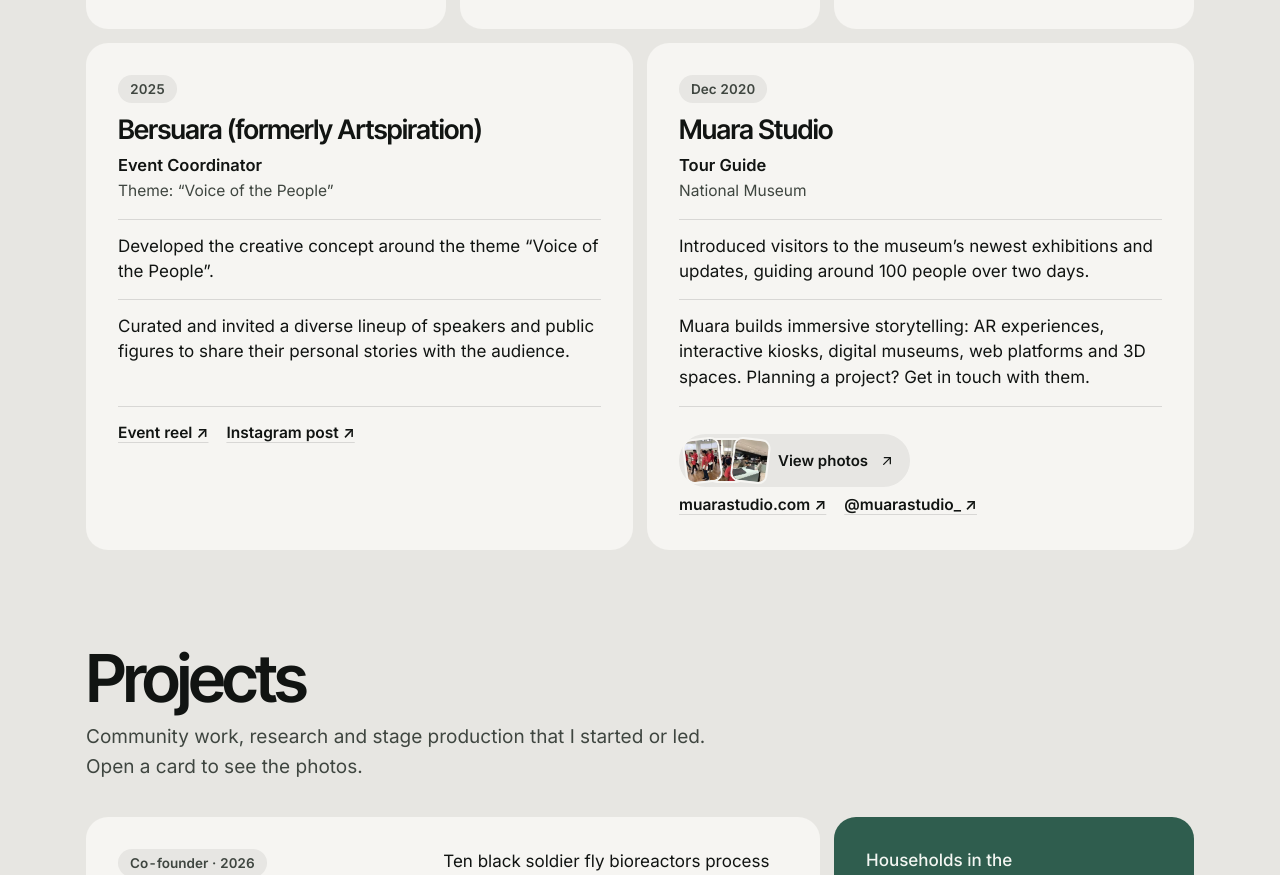
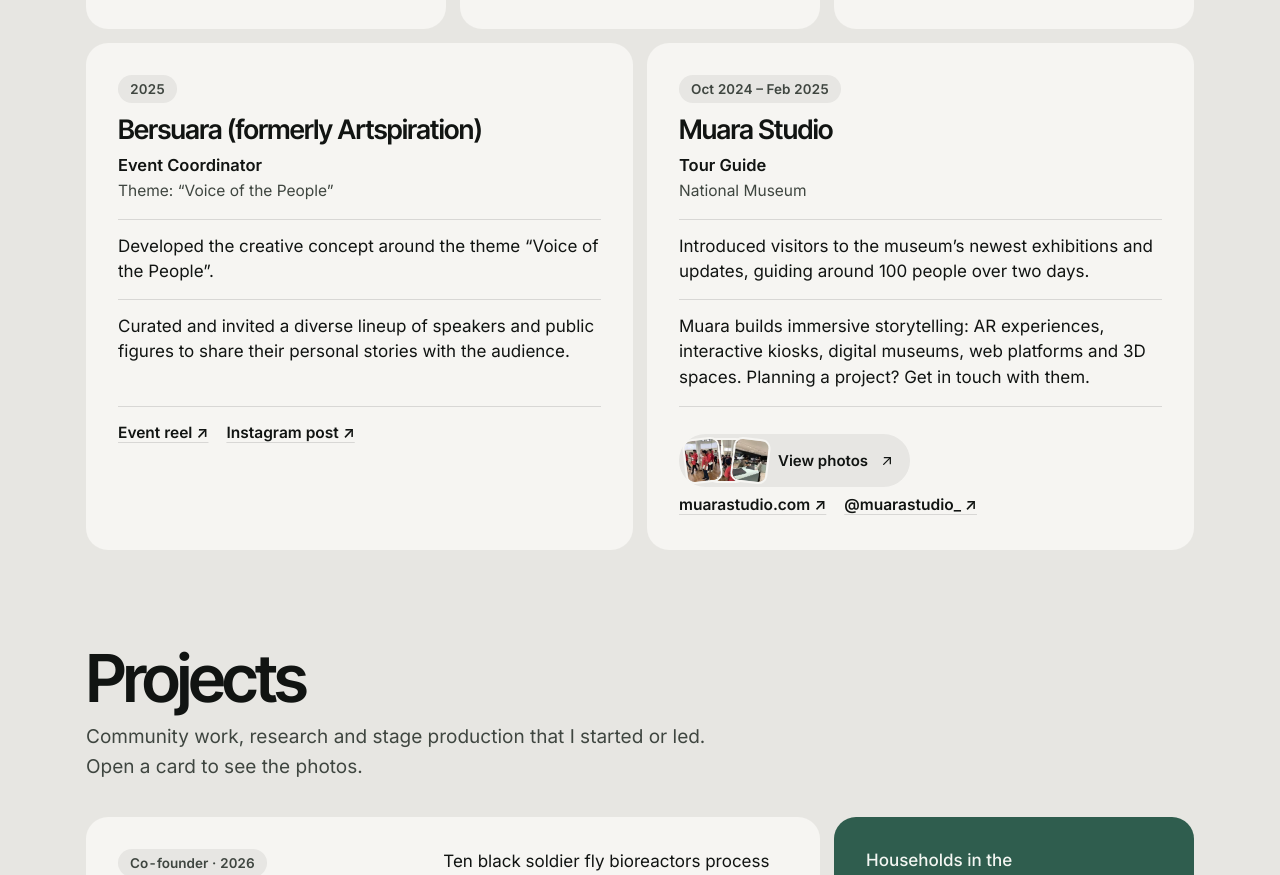
Before and after one commit to nearomnipotent/nearomnipotent.github.io, a plain HTML site: page index.html in a window 1280 px wide. Shown: the part 2670-3545 px from the top of the page. Drawn offline with Linux system fonts and the light colour scheme.

Commit message:
Correct Muara Studio dates
Co-Authored-By: Claude Opus 5.5 <noreply@anthropic.com>

```diff
--- a/index.html
+++ b/index.html
@@ -442,7 +442,7 @@ a{color:inherit}
           <p class="ext"><a href="https://www.instagram.com/reel/DKW07HAhdCd/" target="_blank" rel="noopener">Event reel<span aria-hidden="true"> ↗</span></a><a href="https://www.instagram.com/p/DfZkLYlGp2o/" target="_blank" rel="noopener">Instagram post<span aria-hidden="true"> ↗</span></a></p>
         </article>
         <article class="card rows r5 c6 half-md proj" data-project="muara">
-          <p class="when"><span class="chip">Dec 2020</span></p>
+          <p class="when"><span class="chip">Oct 2024 – Feb 2025</span></p>
           <h3>Muara Studio</h3>
           <div class="meta"><p class="role">Tour Guide</p><p class="place">National Museum</p></div>
           <ul class="did">
```
